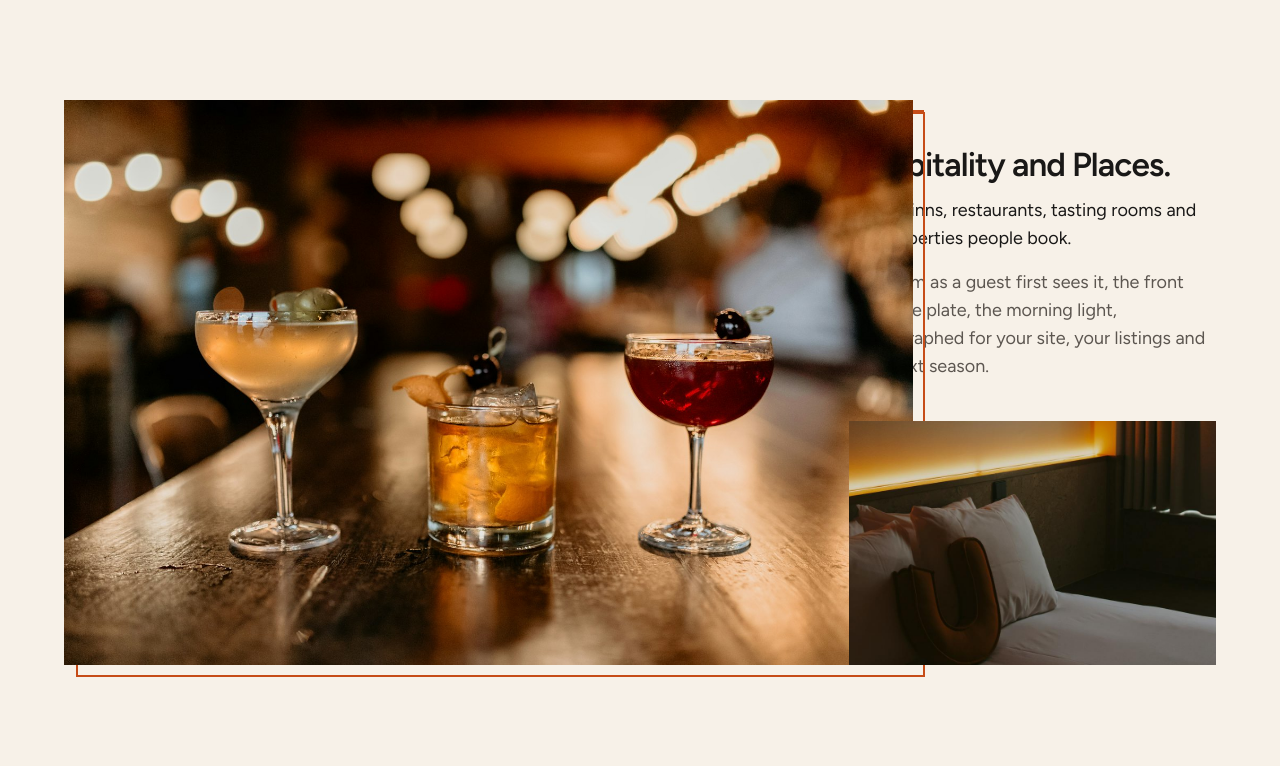
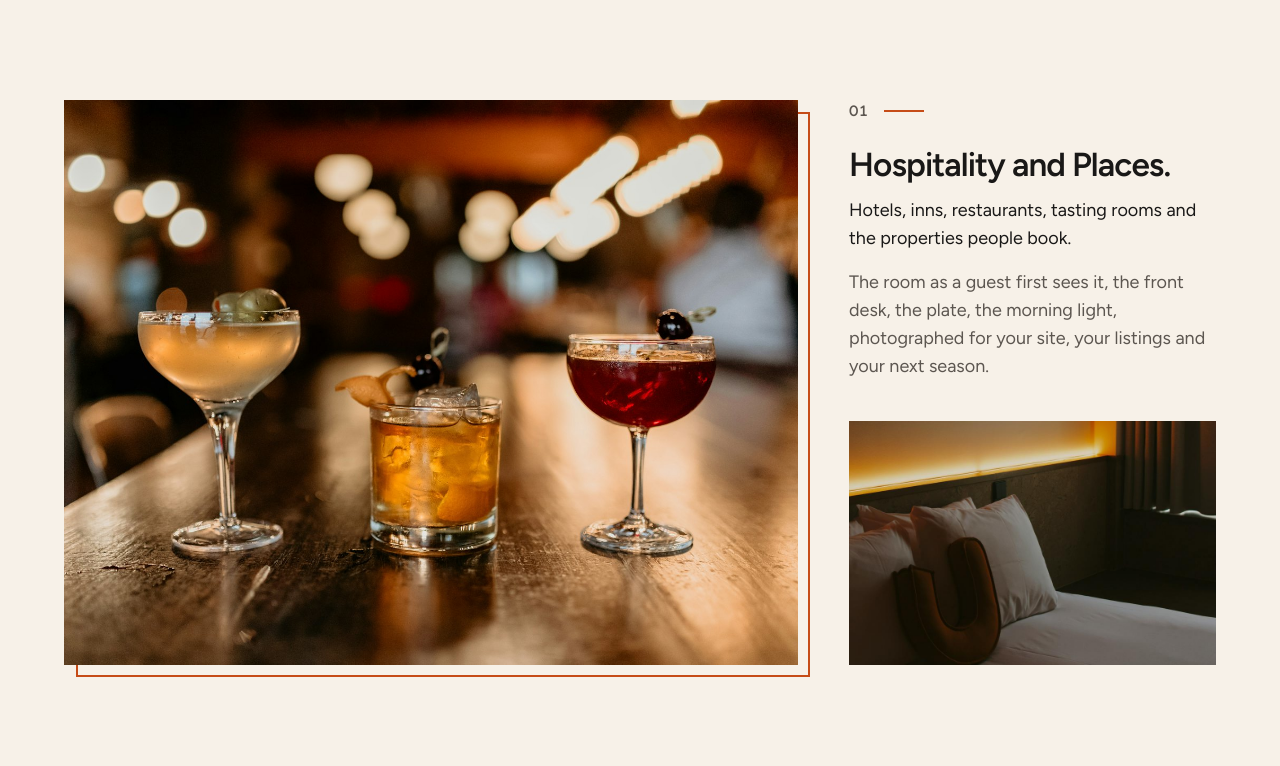
Before and after one commit to ZakWinnick/SpareFrameStudios, a plain HTML site: page index.html in a window 1280 px wide. Shown: the part 1114-1880 px from the top of the page. Drawn offline with Linux system fonts and the light colour scheme.

Commit message:
Fix chapter photo spilling into the text gap; travel billed separately
Co-Authored-By: Claude Fable 5.2 <noreply@anthropic.com>
Claude-Session: https://claude.ai/code/session_01PLeEu7Ma1qm2mJM3xXbz3M

```diff
--- a/photography.css
+++ b/photography.css
@@ -125,6 +125,10 @@ html { overflow-x: clip; }
 .chapter { display: grid; grid-template-columns: minmax(0, 8fr) minmax(0, 4fr); gap: clamp(32px, 4vw, 64px); align-items: stretch; scroll-margin-top: var(--space-5); }
 .chapter--flip { grid-template-columns: minmax(0, 4fr) minmax(0, 8fr); }
 .chapter--flip > .slot { order: 2; }
+/* The large photo is at least 3:2 and grows to the height of the text column beside it, cropping instead of pushing into the gap */
+.chapter > .slot { aspect-ratio: auto; align-self: stretch; width: 100%; min-width: 0; }
+.chapter > .slot::after { content: ""; display: block; padding-top: 66.667%; }
+.chapter > .slot > * { position: absolute; inset: 0; }
 .chapter-side { display: flex; flex-direction: column; justify-content: space-between; gap: var(--space-5); }
 .chapter-num { display: flex; align-items: center; gap: var(--space-3); font-size: 15px; font-weight: 600; color: var(--text-muted); font-variant-numeric: tabular-nums; }
 .chapter-num::after { content: ""; width: 40px; height: var(--line-control); background: var(--accent); }
```
Also changed, not shown: working-together.html (+1 -1 lines).
